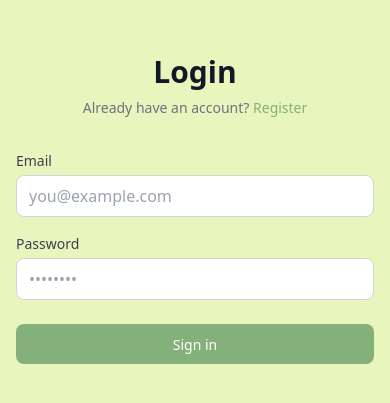
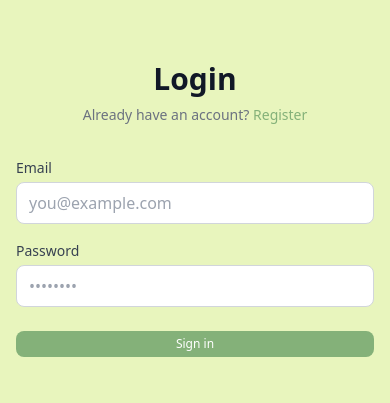
Before and after one commit to Fanji-as/pm, a Next.js app: page /login in a window 390 px wide. Shown: the part 225-628 px from the top of the page. Built offline with nearby package versions, Linux system fonts and the light colour scheme.

Commit message:
feat: add responsive button sizing with xs breakpoint

```diff
--- a/components/ui/Button.tsx
+++ b/components/ui/Button.tsx
@@ -3,7 +3,7 @@ import "@/styles/components/Button.css";
 
 interface ButtonProps extends React.ButtonHTMLAttributes<HTMLButtonElement> {
   readonly variant?: "primary" | "secondary" | "danger" | "ghost";
-  readonly size?: "sm" | "md" | "lg";
+  readonly size?: "xs" | "sm" | "md" | "lg";
   readonly children: React.ReactNode;
 }
 
@@ -24,6 +24,7 @@ export default function Button({
   };
 
   const sizes = {
+    xs: "btn-xs",
     sm: "btn-sm",
     md: "btn-md",
     lg: "btn-lg",
--- a/styles/components/Button.css
+++ b/styles/components/Button.css
@@ -90,6 +90,12 @@
   background-color: var(--color-text-secondary);
 }
 
+.btn-xs {
+  padding: 0.25rem 0.5rem;
+  font-size: 0.75rem;
+  min-height: 1.5rem;
+}
+
 .btn-sm {
   padding: 0.375rem 0.75rem;
   font-size: 0.875rem;
@@ -107,3 +113,39 @@
   font-size: 1rem;
   min-height: 3rem;
 }
+
+/* Responsive: medium screens become small */
+@media (max-width: 768px) {
+  .btn-md {
+    padding: 0.375rem 0.75rem;
+    font-size: 0.875rem;
+    min-height: 2rem;
+  }
+
+  .btn-lg {
+    padding: 0.5rem 1rem;
+    font-size: 0.875rem;
+    min-height: 2.5rem;
+  }
+}
+
+/* Responsive: small screens become extra small */
+@media (max-width: 480px) {
+  .btn-sm {
+    padding: 0.25rem 0.5rem;
+    font-size: 0.75rem;
+    min-height: 1.5rem;
+  }
+
+  .btn-md {
+    padding: 0.25rem 0.5rem;
+    font-size: 0.75rem;
+    min-height: 1.5rem;
+  }
+
+  .btn-lg {
+    padding: 0.375rem 0.75rem;
+    font-size: 0.875rem;
+    min-height: 2rem;
+  }
+}
```
